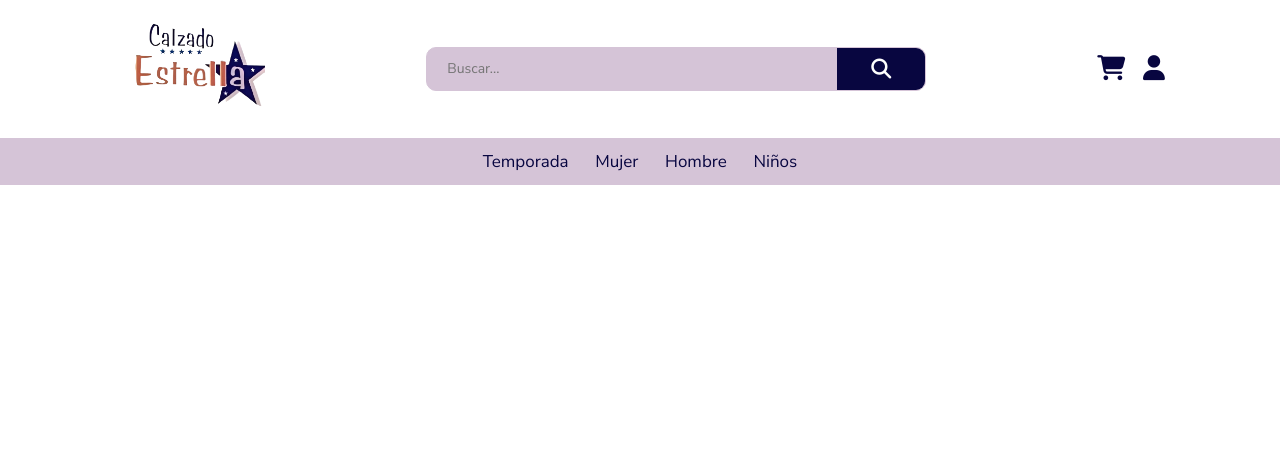
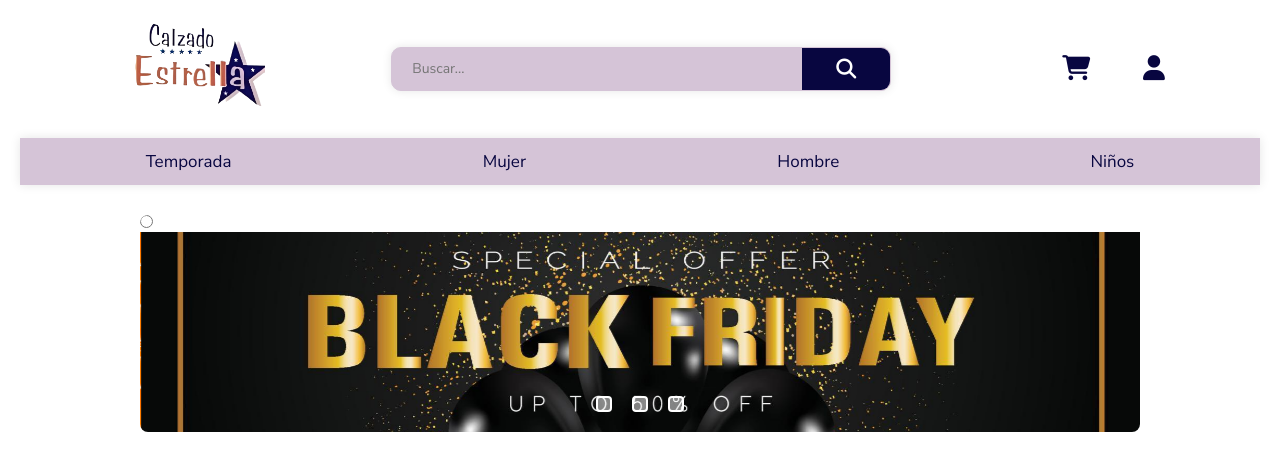
Before and after one commit to angeosgit92/Project_CalzadoEstrella, a Python web app: template templates/base.html in a window 1280 px wide. Shown: the top 471 px of the page. Run offline with Jinja, Linux system fonts and the light colour scheme; the template is opened without the code that fills it, so the values that code supplies are empty.

Commit message:
Insert sliders

```diff
--- a/templates/base.html
+++ b/templates/base.html
@@ -68,8 +68,32 @@
     <a href="#Niños" class="fas fa-comments"></a>
 </nav>
 
+<!--Banners or sliders-->
+<!--Banners or sliders-->
+<div class="header-3">
+    <div class="container-all">
+        <input type="radio" id="1" name="image-slide"/>
+        <input type="radio" id="2" name="image-slide" hidden/>
+        <input type="radio" id="3" name="image-slide" hidden/>
+        <div class="slide">
+            <div class="item-slide">
+                <img src="Valentines_day.jpg" class="img-normalizada" alt="Valentines Day">
+            </div>
+            <div class="item-slide">
+                <img src="Halloween.png" class="img-normalizada" alt="Halloween">
+            </div>
+            <div class="item-slide">
+                <img src="black-friday.jpg" class="img-normalizada" alt="black-friday">
+            </div>
+        </div>
 
-
+        <div class="pagination">
+            <label class="pagination-item" for="1"></label>
+            <label class="pagination-item" for="2"></label>
+            <label class="pagination-item" for="3"></label>
+        </div>
+    </div>
+</div>
 		<!-- custom js file link -->
 		<script src="static/js/script.js"></script>
 	</body>
--- a/templates/style.css
+++ b/templates/style.css
@@ -115,6 +115,7 @@ section{
     overflow: hidden;
     border-radius: 1rem;
     width: 50rem;
+    box-shadow: 0 0 10px rgba(0, 0, 0, 0.1); /* Agregar sombra */
 }
 
 .search-form input {
@@ -154,7 +155,7 @@ section{
 .header .header-1 .icons div,
 .header .header-1 .icons a{
     font-size: 2.5rem;
-    margin-left: 1.5rem;
+    margin-left: 5rem;
     color:#080640;
     cursor: pointer;
 }
@@ -169,10 +170,16 @@ section{
 }
 .header .header-2 {
     background: #D5C4D7;
+    margin: 0 2rem;
 }
 
 .header .header-2 .navbar {
     text-align: center;
+    display: flex; /* Usar flexbox para distribuir los elementos */
+    justify-content: space-around;
+    align-items: center;
+    box-shadow: 0 0 10px rgba(0, 0, 0, 0.1); /* Agregar sombra */
+
 }
 
 .header .header-2 .navbar a,
@@ -181,12 +188,12 @@ section{
     display: inline-block;
     padding: 1.2rem;
     font-size: 1.7rem;
-    text-decoration: none; /* Eliminar cualquier decoración de texto por defecto */
+    text-decoration: none;
 }
 
 .header .header-2 .navbar a:hover,
 .bottom-navbar a:hover {
-    text-decoration: underline; /* Subrayar el texto al señalar */
+    text-decoration: underline;
 }
 
 .header .header-2.active {
@@ -217,3 +224,128 @@ section{
 .bottom-navbar a:hover {
     background: var(--dark-color);
 }
+
+.header-3{
+    display: flex;
+    align-items: center;
+    justify-content: center;
+    padding: 30px;
+}
+img{
+    max-width: 100%;
+}
+.container-all{
+    position: relative;
+    max-width: 1000px;
+    width: 100%;
+    border-radius: 8px;
+    overflow: hidden;
+}
+
+.slide{
+    display: flex;
+    transform:translate3d(0,0,0);
+    transition: all 600ms;
+    animation-name: autoplay;
+    animation-duration: 6.5s;
+    animation-direction: alternate;
+    animation-fill-mode: forwards;
+    animation-iteration-count: infinite;
+}
+.item-slide{
+    position: relative;
+    display: flex;
+    flex-direction: column;
+    flex-shrink: 0;
+    flex-grow:0;
+    max-width: 100%;
+}
+
+.pagination{
+    position: absolute;
+    bottom: 20px;
+    left: 0;
+    display: flex;
+    flex-wrap: wrap;
+    align-items: center;
+    justify-content: center;
+    width: 100%;
+}
+
+.pagination-item{
+    display: flex;
+    flex-direction: column;
+    align-items: center;
+    border: 2px solid white;
+    width: 16px;
+    height: 16px;
+    border-radius: 4px;
+    overflow: hidden;
+    cursor: pointer;
+    background: rgba(255,255,255, 0.5);
+    margin: 0 10px;
+    text-align: center;
+    transition: all 300ms;
+}
+.pagination-item:hover{
+    transform: scale(2);
+}
+
+.pagination-item img{
+    display: inline-block;
+    max-width: none;
+    height: 100%;
+    transform: scale(1);
+    opacity: 0;
+    transition: all 300ms;
+}
+
+.pagination-item:hover img{
+    opacity: 1;
+    transform: scale(1);
+}
+
+input[id="1"]:checked ~ .slide{
+    animation: none;
+    transform: translate3d( 0, 0, 0);
+}
+
+input[id="1"]:checked ~ .pagination .pagination-item[for="1"]{
+    background: #fff;
+}
+
+input[id="2"]:checked ~ .slide{
+    animation: none;
+    transform: translate3d(calc(-100% * 1), 0, 0);
+}
+
+input[id="2"]:checked ~ .pagination .pagination-item[for="2"]{
+    background: #fff;
+}
+
+input[id="3"]:checked ~ .slide{
+    animation: none;
+    transform: translate3d(calc(-100% * 2), 0, 0);
+}
+
+input[id="3"]:checked ~ .pagination .pagination-item[for="3"]{
+    background: #fff;
+}
+
+@keyframes autoplay{
+    33%{
+        transform: translate3d(calc(-100%*0), 0, 0);
+    }
+    66%{
+        transform: translate3d(calc(-100%*1), 0, 0);
+    }
+    100%{
+        transform: translate3d(calc(-100%*2), 0, 0);
+    }
+}
+
+.img-normalizada {
+    width: 4000px;
+    height: 200px;
+    object-fit: cover;
+}
```
Also changed, not shown: templates/Black_friday.jpg (added), templates/Halloween.png (added), templates/Mothers_day.jpg (added), templates/Valentines_day.jpg (added), templates/black-friday.jpg (added).
